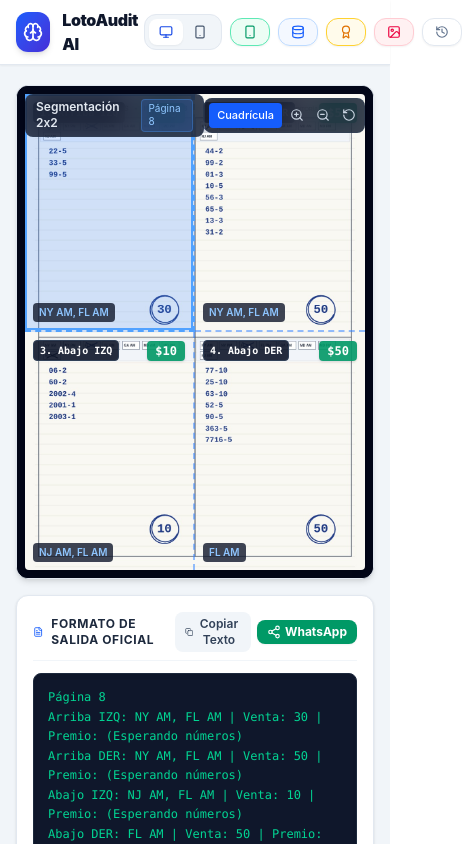
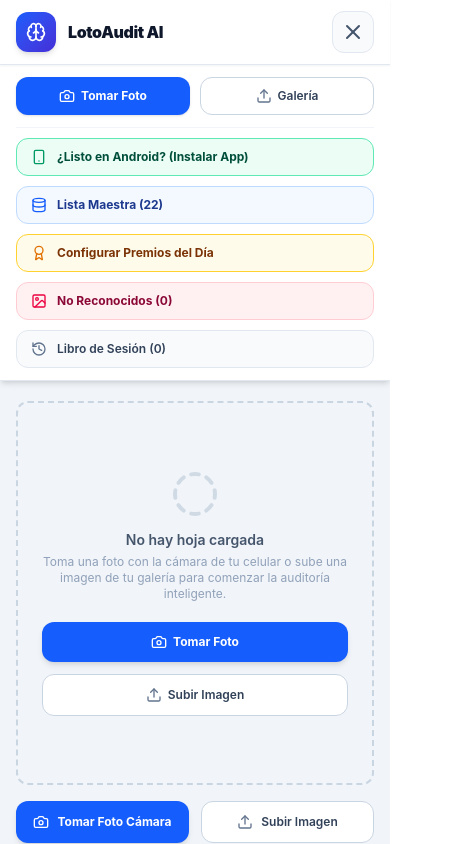
Before and after one commit to Drim0717/AuditorAI, a React (Vite) app: page / in a window 390 px wide. Both pictures are taken after a click on the button "Toggle menu". Shown: the top 844 px of the page, 462 px wide, since content can reach past the window. Built offline with nearby package versions, Linux system fonts and the light colour scheme.

Commit message:
feat: update dependencies and add dotenv, express, and motion packages
refactor: modify App component to implement mobile menu and remove desktop view mode switch

feat: enhance SheetImageOverlay with camera and gallery upload options

chore: add script to generate PNG icons for application branding

```diff
--- /dev/null
+++ b/scripts/generate-icons.mjs
@@ -0,0 +1,52 @@
+// Script to generate PNG icons using canvas (built-in to Node via @napi-rs/canvas or just create a simple SVG-to-PNG)
+// Since we don't want extra deps, we'll write raw PNG data using a pure-JS PNG encoder for a simple solid-color icon.
+
+import fs from 'fs';
+import path from 'path';
+import { createCanvas } from 'canvas';
+
+function generateIcon(size, outputPath) {
+  const canvas = createCanvas(size, size);
+  const ctx = canvas.getContext('2d');
+
+  // Background: dark blue rounded square
+  const radius = size * 0.2;
+  ctx.beginPath();
+  ctx.moveTo(radius, 0);
+  ctx.lineTo(size - radius, 0);
+  ctx.arcTo(size, 0, size, radius, radius);
+  ctx.lineTo(size, size - radius);
+  ctx.arcTo(size, size, size - radius, size, radius);
+  ctx.lineTo(radius, size);
+  ctx.arcTo(0, size, 0, size - radius, radius);
+  ctx.lineTo(0, radius);
+  ctx.arcTo(0, 0, radius, 0, radius);
+  ctx.closePath();
+
+  const gradient = ctx.createLinearGradient(0, 0, size, size);
+  gradient.addColorStop(0, '#1e40af');
+  gradient.addColorStop(1, '#4338ca');
+  ctx.fillStyle = gradient;
+  ctx.fill();
+
+  // Draw a simple "L" letter representing LotoAudit
+  ctx.fillStyle = 'white';
+  ctx.font = `bold ${size * 0.55}px Arial`;
+  ctx.textAlign = 'center';
+  ctx.textBaseline = 'middle';
+  ctx.fillText('L', size / 2, size / 2 + size * 0.03);
+
+  // Small "AI" text below
+  ctx.font = `bold ${size * 0.16}px Arial`;
+  ctx.fillStyle = 'rgba(255,255,255,0.7)';
+  ctx.fillText('AI', size / 2, size * 0.73);
+
+  const buffer = canvas.toBuffer('image/png');
+  fs.writeFileSync(outputPath, buffer);
+  console.log(`Generated: ${outputPath} (${size}x${size})`);
+}
+
+const publicDir = path.resolve('public');
+generateIcon(192, path.join(publicDir, 'icon-192.png'));
+generateIcon(512, path.join(publicDir, 'icon-512.png'));
+console.log('Done!');
--- a/src/App.tsx
+++ b/src/App.tsx
@@ -12,12 +12,13 @@ import {
   Award,
   Sparkles,
   Smartphone,
-  Monitor,
   RefreshCw,
   FileText,
   Database,
   AlertTriangle,
   Image,
+  Menu,
+  X,
 } from 'lucide-react';
 import { AuditResult, QuadrantAudit } from './types/lottery';
 import { SAMPLE_SHEETS, generateTicketSheetCanvas, SampleSheetDefinition } from './utils/sampleSheets';
@@ -25,7 +26,6 @@ import { checkSheetPrizes } from './utils/prizeCalculator';
 import { getMasterLotteries, validateAndNormalizeLottery } from './utils/lotteryMasterCatalog';
 import { QuadrantCard } from './components/QuadrantCard';
 import { SheetImageOverlay } from './components/SheetImageOverlay';
-import { AndroidFrame } from './components/AndroidFrame';
 import { PrizeCheckerModal } from './components/PrizeCheckerModal';
 import { AuditHistoryModal } from './components/AuditHistoryModal';
 import { LotteryCatalogModal } from './components/LotteryCatalogModal';
@@ -36,7 +36,7 @@ import { usePWAInstall } from './utils/usePWAInstall';
 
 export default function App() {
   const { isInstallable, install } = usePWAInstall();
-  const [viewMode, setViewMode] = useState<'desktop' | 'android'>('desktop');
+  const [isMobileMenuOpen, setIsMobileMenuOpen] = useState(false);
   const [imageSrc, setImageSrc] = useState<string | null>(null);
   const [currentAudit, setCurrentAudit] = useState<AuditResult | null>(null);
   const [isProcessing, setIsProcessing] = useState(false);
@@ -62,9 +62,9 @@ export default function App() {
   const cameraInputRef = useRef<HTMLInputElement>(null);
   const galleryInputRef = useRef<HTMLInputElement>(null);
 
-  // Initialize with sample sheet on start
+  // Start with clean empty state to allow direct photo or gallery capture
   useEffect(() => {
-    loadSampleSheet(SAMPLE_SHEETS[0]);
+    // Initialized empty as requested
   }, []);
 
   // Listen to paste event (e.g. screenshot pasted directly)
@@ -343,36 +343,8 @@ export default function App() {
             </div>
           </div>
 
-          {/* Action buttons & View mode switch */}
-          <div className="flex items-center gap-2">
-            {/* View Mode Toggle */}
-            <div className="bg-slate-100 p-1 rounded-xl flex items-center border border-slate-200">
-              <button
-                onClick={() => setViewMode('desktop')}
-                className={`px-2.5 py-1.5 rounded-lg text-xs font-bold flex items-center gap-1.5 transition-all ${
-                  viewMode === 'desktop'
-                    ? 'bg-white text-blue-700 shadow-xs'
-                    : 'text-slate-600 hover:text-slate-900'
-                }`}
-                title="Modo Auditor de Escritorio"
-              >
-                <Monitor className="w-3.5 h-3.5" />
-                <span className="hidden md:inline">Auditoría Completa</span>
-              </button>
-              <button
-                onClick={() => setViewMode('android')}
-                className={`px-2.5 py-1.5 rounded-lg text-xs font-bold flex items-center gap-1.5 transition-all ${
-                  viewMode === 'android'
-                    ? 'bg-blue-600 text-white shadow-xs'
-                    : 'text-slate-600 hover:text-slate-900'
-                }`}
-                title="Modo App Móvil Android"
-              >
-                <Smartphone className="w-3.5 h-3.5" />
-                <span className="hidden md:inline">Vista Android</span>
-              </button>
-            </div>
-
+          {/* Action buttons - Desktop View Only */}
+          <div className="hidden lg:flex items-center gap-2">
             {/* Android Readiness / Install button */}
             <button
               onClick={() => {
@@ -386,7 +358,7 @@ export default function App() {
               title="Información e instalación de app en Android"
             >
               <Smartphone className="w-3.5 h-3.5 text-emerald-600" />
-              <span className="hidden sm:inline">¿Listo en Android?</span>
+              <span>¿Listo en Android?</span>
             </button>
 
             {/* Master Lottery Catalog button */}
@@ -396,7 +368,7 @@ export default function App() {
               title="Base de Datos Maestra de Códigos de Lotería Válidos"
             >
               <Database className="w-3.5 h-3.5 text-blue-600" />
-              <span className="hidden sm:inline">Lista Maestra ({masterCatalogCount})</span>
+              <span>Lista Maestra ({masterCatalogCount})</span>
             </button>
 
             {/* Prize checker modal button */}
@@ -406,7 +378,7 @@ export default function App() {
               title="Configurar números ganadores del día"
             >
               <Award className="w-3.5 h-3.5 text-amber-600" />
-              <span className="hidden sm:inline">Premios</span>
+              <span>Premios</span>
             </button>
 
             {/* Unresolved Tickets button */}
@@ -416,7 +388,7 @@ export default function App() {
               title="Tickets No Reconocidos"
             >
               <Image className="w-3.5 h-3.5 text-rose-600" />
-              <span className="hidden sm:inline">No Reconocidos ({unresolvedTickets.length})</span>
+              <span>No Reconocidos ({unresolvedTickets.length})</span>
             </button>
 
             {/* History button */}
@@ -425,11 +397,109 @@ export default function App() {
               className="px-3 py-1.5 rounded-xl border border-slate-200 bg-white hover:bg-slate-50 text-slate-700 text-xs font-semibold flex items-center gap-1.5 transition-colors shadow-xs"
             >
               <History className="w-3.5 h-3.5 text-slate-500" />
-              <span className="hidden sm:inline">Libro ({history.length})</span>
+              <span>Libro ({history.length})</span>
+            </button>
+          </div>
+
+          {/* Hamburger Menu Button - Mobile View Only */}
+          <div className="flex lg:hidden items-center">
+            <button
+              onClick={() => setIsMobileMenuOpen(!isMobileMenuOpen)}
+              className="p-2 rounded-xl border border-slate-200 bg-slate-50 hover:bg-slate-100 text-slate-700 transition-all active:scale-95"
+              aria-label="Toggle menu"
+            >
+              {isMobileMenuOpen ? (
+                <X className="w-6 h-6 text-slate-600" />
+              ) : (
+                <Menu className="w-6 h-6 text-slate-600" />
+              )}
             </button>
           </div>
         </div>
       </header>
+
+      {/* Mobile Hamburger Dropdown Menu */}
+      {isMobileMenuOpen && (
+        <div className="lg:hidden bg-white border-b border-slate-200 shadow-md py-3 px-4 space-y-2.5 transition-all animate-slide-down">
+          {/* Quick upload options in mobile header */}
+          <div className="grid grid-cols-2 gap-2.5 pb-3 border-b border-slate-100">
+            <button
+              onClick={() => {
+                setIsMobileMenuOpen(false);
+                cameraInputRef.current?.click();
+              }}
+              className="py-2.5 px-3 rounded-xl bg-blue-600 hover:bg-blue-700 text-white font-bold text-xs flex items-center justify-center gap-1.5 shadow-sm active:scale-95 transition-all"
+            >
+              <Camera className="w-4 h-4 shrink-0" /> Tomar Foto
+            </button>
+            <button
+              onClick={() => {
+                setIsMobileMenuOpen(false);
+                galleryInputRef.current?.click();
+              }}
+              className="py-2.5 px-3 rounded-xl border border-slate-300 bg-white hover:bg-slate-50 text-slate-700 font-semibold text-xs flex items-center justify-center gap-1.5 active:scale-95 transition-all"
+            >
+              <Upload className="w-4 h-4 shrink-0 text-slate-500" /> Galería
+            </button>
+          </div>
+
+          <button
+            onClick={() => {
+              setIsMobileMenuOpen(false);
+              if (isInstallable) install();
+              else setShowAndroidModal(true);
+            }}
+            className="w-full text-left px-3.5 py-2.5 rounded-xl border border-emerald-300 bg-emerald-50 hover:bg-emerald-100 text-emerald-900 text-xs font-bold flex items-center gap-2.5 transition-colors"
+          >
+            <Smartphone className="w-4 h-4 text-emerald-600 shrink-0" />
+            <span>¿Listo en Android? (Instalar App)</span>
+          </button>
+
+          <button
+            onClick={() => {
+              setIsMobileMenuOpen(false);
+              setShowCatalogModal(true);
+            }}
+            className="w-full text-left px-3.5 py-2.5 rounded-xl border border-blue-200 bg-blue-50/70 hover:bg-blue-100 text-blue-900 text-xs font-bold flex items-center gap-2.5 transition-colors"
+          >
+            <Database className="w-4 h-4 text-blue-600 shrink-0" />
+            <span>Lista Maestra ({masterCatalogCount})</span>
+          </button>
+
+          <button
+            onClick={() => {
+              setIsMobileMenuOpen(false);
+              setShowPrizeModal(true);
+            }}
+            className="w-full text-left px-3.5 py-2.5 rounded-xl border border-amber-300 bg-amber-50 hover:bg-amber-100 text-amber-900 text-xs font-bold flex items-center gap-2.5 transition-colors"
+          >
+            <Award className="w-4 h-4 text-amber-600 shrink-0" />
+            <span>Configurar Premios del Día</span>
+          </button>
+
+          <button
+            onClick={() => {
+              setIsMobileMenuOpen(false);
+              setShowUnresolvedModal(true);
+            }}
+            className="w-full text-left px-3.5 py-2.5 rounded-xl border border-rose-200 bg-rose-50 hover:bg-rose-100 text-rose-900 text-xs font-bold flex items-center gap-2.5 transition-colors"
+          >
+            <Image className="w-4 h-4 text-rose-600 shrink-0" />
+            <span>No Reconocidos ({unresolvedTickets.length})</span>
+          </button>
+
+          <button
+            onClick={() => {
+              setIsMobileMenuOpen(false);
+              setShowHistoryModal(true);
+            }}
+            className="w-full text-left px-3.5 py-2.5 rounded-xl border border-slate-200 bg-slate-50 hover:bg-slate-100 text-slate-700 text-xs font-semibold flex items-center gap-2.5 transition-colors"
+          >
+            <History className="w-4 h-4 text-slate-500 shrink-0" />
+            <span>Libro de Sesión ({history.length})</span>
+          </button>
+        </div>
+      )}
 
       {/* Main Container */}
       <main className="max-w-7xl mx-auto px-4 py-5">
@@ -456,7 +526,7 @@ export default function App() {
               <AlertTriangle className="w-5 h-5 text-amber-600 shrink-0" />
               <div>
                 <strong className="block font-bold">
-                  Atención: Se detectaron códigos de lotería no reconocidos en el Paso 2
+                  Atención: Se detectaron códigos de lotería no reconocidos
                 </strong>
                 <span className="text-amber-800">
                   Uno o más cuadrantes tienen casillas marcadas que no coinciden con la Lista Maestra. Puedes tocarlas en los cuadrantes para corregirlas con 1 clic.
@@ -473,40 +543,8 @@ export default function App() {
           </div>
         )}
 
-
-        {/* View Mode Switching: Android Phone Simulation vs Desktop Auditor */}
-        {viewMode === 'android' ? (
-          /* ANDROID VIEW */
-          <div className="py-2">
-            <AndroidFrame
-              audit={currentAudit}
-              isProcessing={isProcessing}
-              onTriggerCamera={() => cameraInputRef.current?.click()}
-              onTriggerGallery={() => galleryInputRef.current?.click()}
-              onCopyFormatted={handleCopyFormatted}
-              isCopied={isCopied}
-              onUpdateQuadrant={handleUpdateQuadrant}
-            >
-              {/* Photo View inside Android */}
-              <div className="rounded-xl overflow-hidden border border-slate-200 bg-slate-900 shadow-xs">
-                {imageSrc ? (
-                  <img
-                    src={imageSrc}
-                    alt="Ticket"
-                    className="w-full h-48 object-contain bg-slate-950"
-                  />
-                ) : (
-                  <div className="h-48 flex items-center justify-center text-slate-400 text-xs">
-                    Sin foto
-                  </div>
-                )}
-              </div>
-            </AndroidFrame>
-          </div>
-        ) : (
-          /* DESKTOP FULL AUDITOR VIEW */
         <div className="space-y-5">
-          {/* Core Work Area: 2 Columns */}
+          {/* Core Work Area: Responsive Grid */}
           <div className="grid grid-cols-1 lg:grid-cols-12 gap-5">
             {/* Left Column: Image Sheet with 2x2 Overlay (5 cols) */}
             <div className="lg:col-span-5 space-y-4">
@@ -515,7 +553,25 @@ export default function App() {
                 audit={currentAudit}
                 selectedQuadrantId={selectedQuadrantId}
                 onSelectQuadrant={setSelectedQuadrantId}
+                onTriggerCamera={() => cameraInputRef.current?.click()}
+                onTriggerGallery={() => galleryInputRef.current?.click()}
               />
+
+              {/* Always show file capture/upload actions on both mobile and desktop under image */}
+              <div className="grid grid-cols-2 gap-3">
+                <button
+                  onClick={() => cameraInputRef.current?.click()}
+                  className="py-3 px-4 rounded-xl bg-blue-600 hover:bg-blue-700 text-white font-bold text-xs sm:text-sm flex items-center justify-center gap-2 shadow-md active:scale-95 transition-all"
+                >
+                  <Camera className="w-4 h-4 shrink-0" /> Tomar Foto Cámara
+                </button>
+                <button
+                  onClick={() => galleryInputRef.current?.click()}
+                  className="py-3 px-4 rounded-xl border border-slate-300 bg-white hover:bg-slate-50 text-slate-700 font-semibold text-xs sm:text-sm flex items-center justify-center gap-2 active:scale-95 transition-all"
+                >
+                  <Upload className="w-4 h-4 shrink-0 text-slate-500" /> Subir Imagen
+                </button>
+              </div>
 
               {/* Formatted Output Box (Requested Format) */}
               {currentAudit && (
@@ -565,7 +621,15 @@ export default function App() {
 
             {/* Right Column: 2x2 Quadrants Detail Cards (7 cols) */}
             <div className="lg:col-span-7 space-y-4">
-                {currentAudit ? (
+              {isProcessing ? (
+                <div className="bg-white rounded-xl border border-slate-200 p-12 text-center shadow-xs">
+                  <RefreshCw className="w-12 h-12 text-blue-600 animate-spin mx-auto mb-4" />
+                  <h3 className="font-bold text-slate-800 text-sm">El "Cerebro" de la IA analizando...</h3>
+                  <p className="text-xs text-slate-500 mt-1.5 max-w-sm mx-auto">
+                    Ejecutando la segmentación 2x2, OCR caligráfico en manuscritos y doble validación contra la Lista Maestra de Loterías.
+                  </p>
+                </div>
+              ) : currentAudit ? (
                 <>
                   <div className="flex items-center justify-between bg-white px-4 py-3 rounded-xl border border-slate-200 shadow-xs">
                     <div className="flex items-center gap-2">
@@ -604,11 +668,11 @@ export default function App() {
                   </div>
                 </>
               ) : (
-                  <div className="bg-white rounded-xl border-2 border-dashed border-slate-200 p-12 text-center text-slate-400">
-                    <Brain className="w-10 h-10 text-slate-300 mx-auto mb-3" />
+                <div className="bg-white rounded-xl border border-dashed border-slate-200 p-12 text-center text-slate-400">
+                  <Brain className="w-10 h-10 text-slate-300 mx-auto mb-3 animate-pulse" />
                   <h3 className="font-bold text-slate-700 text-sm">Esperando imagen de ticket</h3>
-                    <p className="text-xs text-slate-400 mt-1 max-w-sm mx-auto">
-                      Toma una foto con tu cámara o selecciona uno de los ejemplos pre-cargados arriba
+                  <p className="text-xs text-slate-400 mt-1.5 max-w-sm mx-auto">
+                    Toma una foto con tu cámara o sube una imagen de un ticket
                     para que el Cerebro de la IA ejecute los 5 pasos con OCR caligráfico y validación de loterías.
                   </p>
                 </div>
@@ -616,7 +680,6 @@ export default function App() {
             </div>
           </div>
         </div>
-        )}
       </main>
 
       {/* Modals */}
--- a/src/components/SheetImageOverlay.tsx
+++ b/src/components/SheetImageOverlay.tsx
@@ -1,12 +1,14 @@
 import React, { useState } from 'react';
 import { AuditResult } from '../types/lottery';
-import { ZoomIn, ZoomOut, RotateCcw, Maximize2, CheckCircle2, AlertTriangle, CircleDashed } from 'lucide-react';
+import { ZoomIn, ZoomOut, RotateCcw, Maximize2, CheckCircle2, AlertTriangle, CircleDashed, Camera, Upload } from 'lucide-react';
 
 interface SheetImageOverlayProps {
   imageSrc: string | null;
   audit: AuditResult | null;
   selectedQuadrantId?: string;
   onSelectQuadrant?: (quadrantId: string) => void;
+  onTriggerCamera?: () => void;
+  onTriggerGallery?: () => void;
 }
 
 export const SheetImageOverlay: React.FC<SheetImageOverlayProps> = ({
@@ -14,18 +16,34 @@ export const SheetImageOverlay: React.FC<SheetImageOverlayProps> = ({
   audit,
   selectedQuadrantId,
   onSelectQuadrant,
+  onTriggerCamera,
+  onTriggerGallery,
 }) => {
   const [zoom, setZoom] = useState(1);
   const [showGrid, setShowGrid] = useState(true);
 
   if (!imageSrc) {
     return (
-      <div className="w-full h-80 bg-slate-100 rounded-xl border-2 border-dashed border-slate-300 flex flex-col items-center justify-center p-6 text-center text-slate-400">
-        <CircleDashed className="w-12 h-12 mb-3 text-slate-300 animate-spin-slow" />
+      <div className="w-full h-96 bg-slate-100 rounded-xl border-2 border-dashed border-slate-300 flex flex-col items-center justify-center p-6 text-center text-slate-400">
+        <CircleDashed className="w-12 h-12 mb-3 text-slate-300 animate-spin-slow animate-pulse" />
         <span className="font-semibold text-sm text-slate-600">No hay hoja cargada</span>
-        <span className="text-xs text-slate-400 mt-1 max-w-xs">
-          Toma una foto con la cámara de tu celular, sube una imagen o selecciona un ejemplo de prueba.
+        <span className="text-xs text-slate-400 mt-1 max-w-xs mb-5">
+          Toma una foto con la cámara de tu celular o sube una imagen de tu galería para comenzar la auditoría inteligente.
         </span>
+        <div className="flex flex-col sm:flex-row gap-3 w-full max-w-xs">
+          <button
+            onClick={onTriggerCamera}
+            className="flex-1 py-3 px-4 rounded-xl bg-blue-600 hover:bg-blue-700 text-white font-bold text-xs flex items-center justify-center gap-1.5 shadow-md active:scale-95 transition-all"
+          >
+            <Camera className="w-4 h-4 shrink-0" /> Tomar Foto
+          </button>
+          <button
+            onClick={onTriggerGallery}
+            className="flex-1 py-3 px-4 rounded-xl border border-slate-300 bg-white hover:bg-slate-50 text-slate-700 font-semibold text-xs flex items-center justify-center gap-1.5 active:scale-95 transition-all"
+          >
+            <Upload className="w-4 h-4 shrink-0 text-slate-500" /> Subir Imagen
+          </button>
+        </div>
       </div>
     );
   }
```
Also changed, not shown: index.html (+7 -2 lines), package.json (+7 -6 lines), 1 other file (tests, documents, lock files or other folders). Lines whose indentation alone changed are shown as unchanged.
